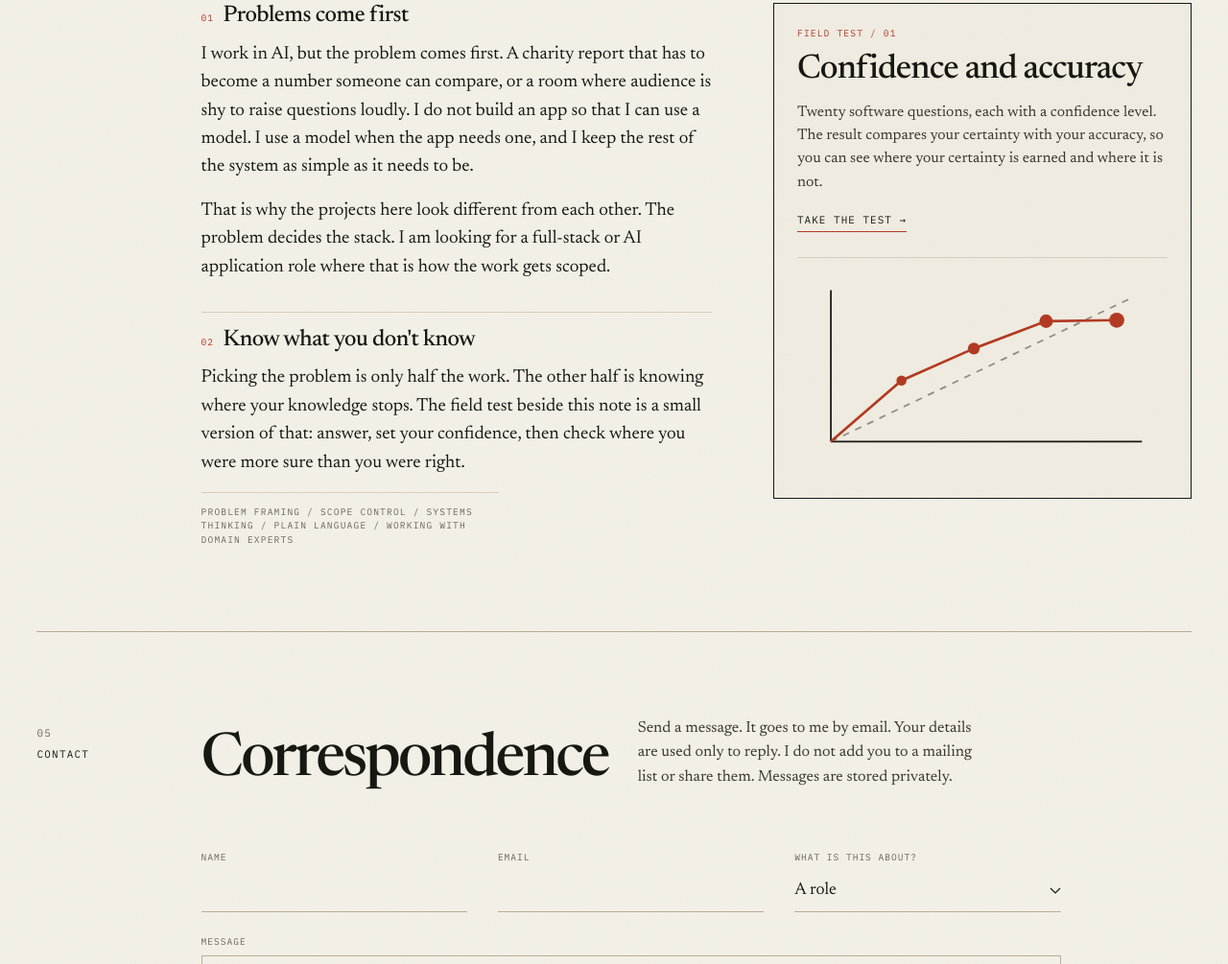
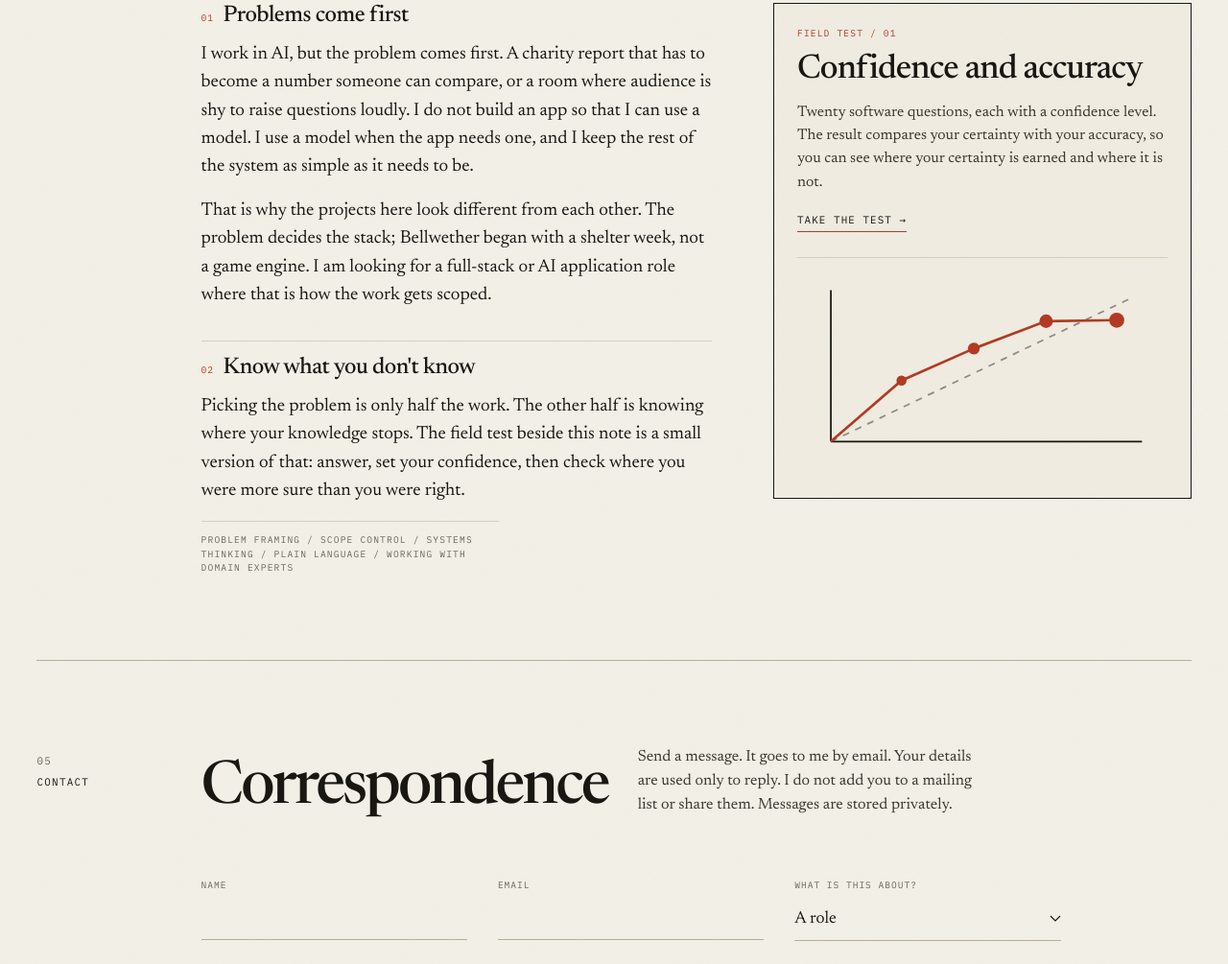
Before and after one commit to po-man/po-man.github.io, an Astro site: page / in a window 1280 px wide. Shown: the part 7596-8601 px from the top of the page at 96% size. Built offline with nearby package versions, Linux system fonts and the light colour scheme; Astro itself is replaced by a stand-in of ours.

Commit message:
docs: point the problems-first note at Bellwether

```diff
--- a/src/pages/index.astro
+++ b/src/pages/index.astro
@@ -422,7 +422,7 @@ const projectCount = projects.length.toString().padStart(2, "0");
               <div class="notes__text">
                 <h3 class="notes__principle"><span class="mono">01</span> Problems come first</h3>
                 <p>I work in AI, but the problem comes first. A charity report that has to become a number someone can compare, or a room where audience is shy to raise questions loudly. I do not build an app so that I can use a model. I use a model when the app needs one, and I keep the rest of the system as simple as it needs to be.</p>
-                <p>That is why the projects here look different from each other. The problem decides the stack. I am looking for a full-stack or AI application role where that is how the work gets scoped.</p>
+                <p>That is why the projects here look different from each other. The problem decides the stack; Bellwether began with a shelter week, not a game engine. I am looking for a full-stack or AI application role where that is how the work gets scoped.</p>
 
                 <h3 class="notes__principle"><span class="mono">02</span> Know what you don't know</h3>
                 <p>Picking the problem is only half the work. The other half is knowing where your knowledge stops. The field test beside this note is a small version of that: answer, set your confidence, then check where you were more sure than you were right.</p>
```
